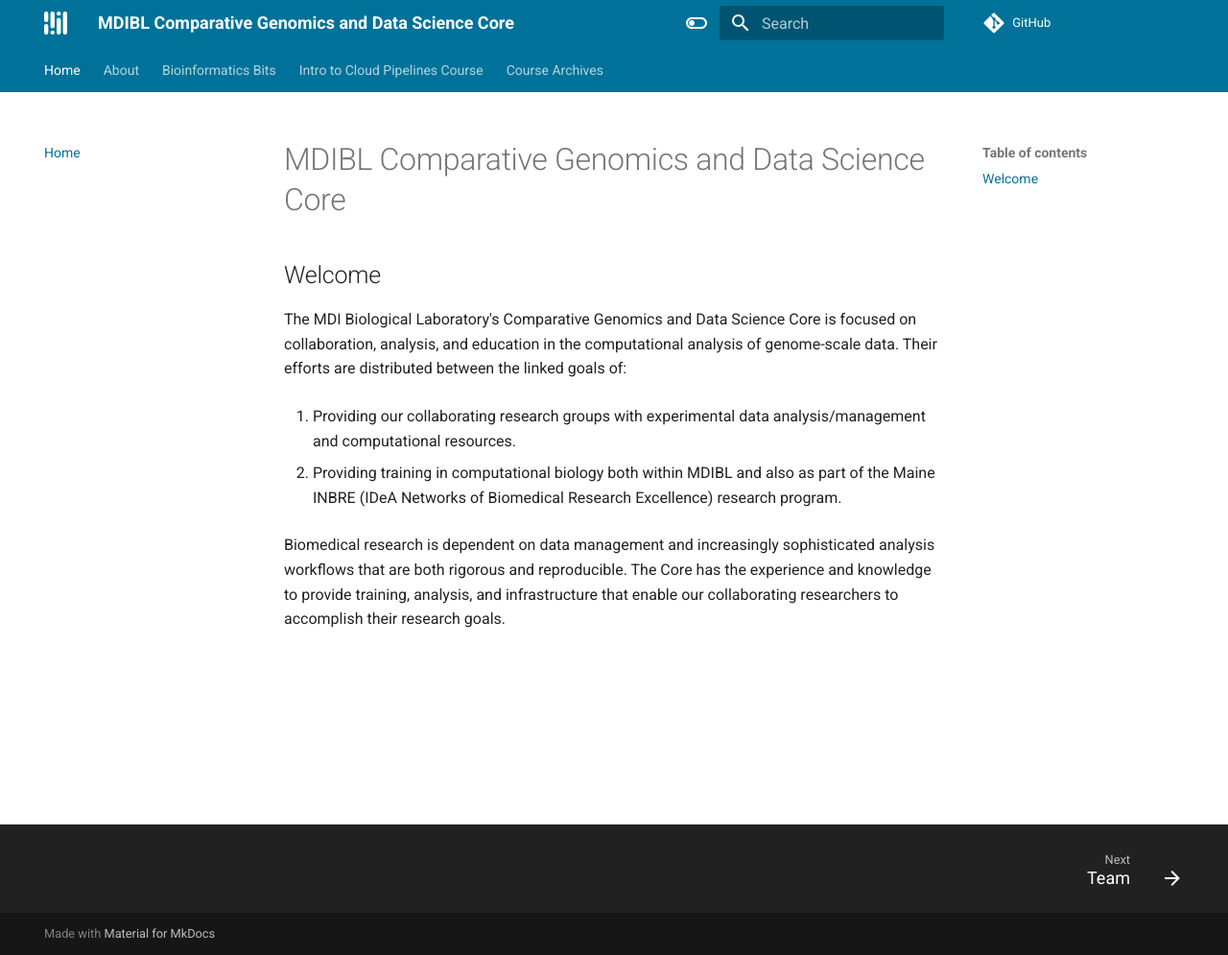
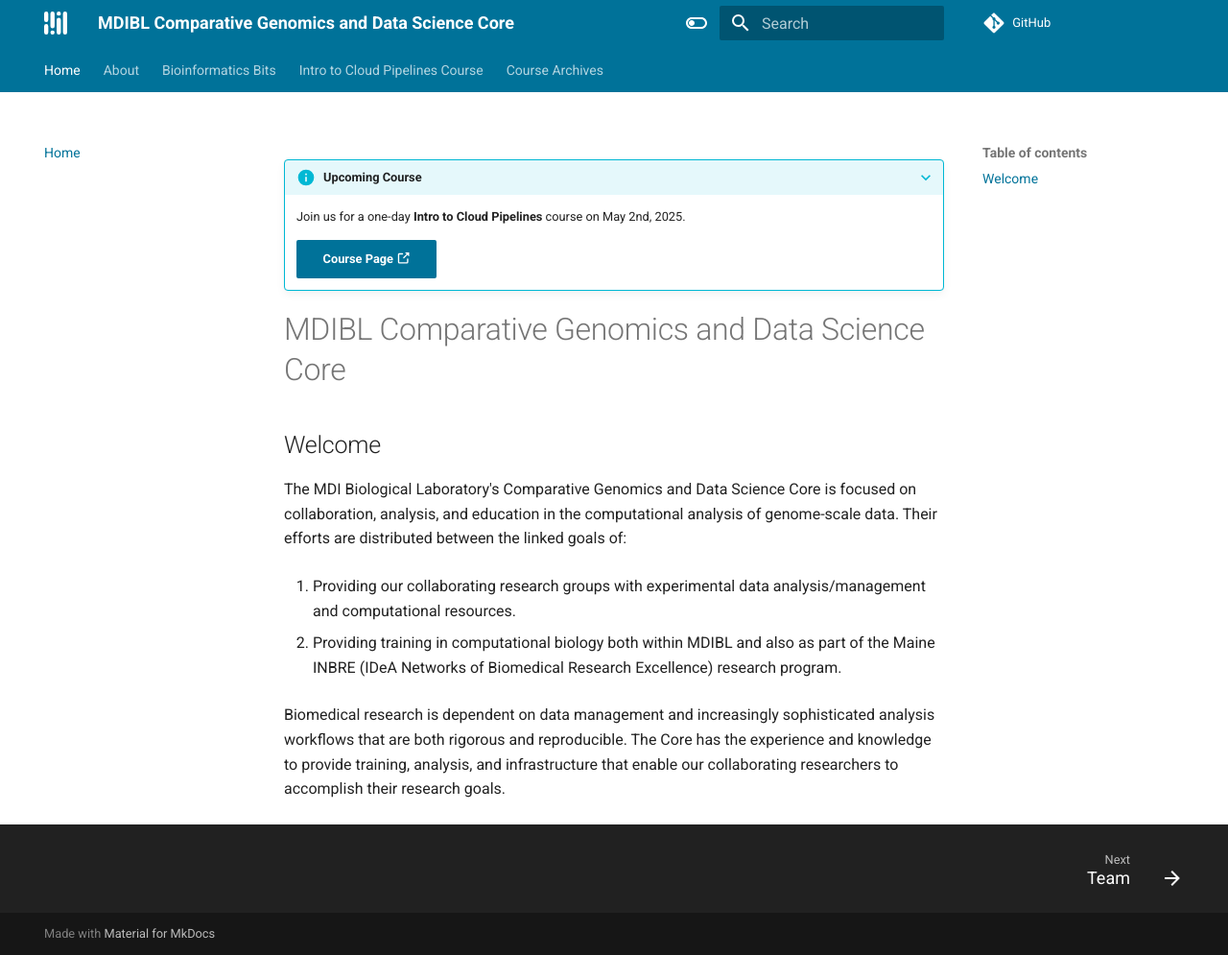
Before and after one commit to mdibl/mdibl.github.io, an MkDocs documentation site: the page built from docs/index.md, in a window 1280 px wide and 995 px high. Shown: the whole window at 96% size. Built offline with MkDocs 1.6.1 and Material for MkDocs 9.7.7, drawn with Linux system fonts in a browser that asks for light colours; comment, search, counter and statistics services are not loaded.

Commit message:
added banner to index page

```diff
--- a/docs/index.md
+++ b/docs/index.md
@@ -1,3 +1,9 @@
+???+ info "Upcoming Course"
+
+    Join us for a one-day **Intro to Cloud Pipelines** course on May 2nd, 2025.
+
+    [Course Page :octicons-link-external-16:](introToCloudCourse/index.md){ .md-button .md-button--primary }
+
 # MDIBL Comparative Genomics and Data Science Core
 
 ## Welcome
```
Also changed, not shown: docs/courseArchives/introCloud2024/index.md (+1 -1 lines), docs/introToCloudCourse/index.md (+1 -1 lines).
